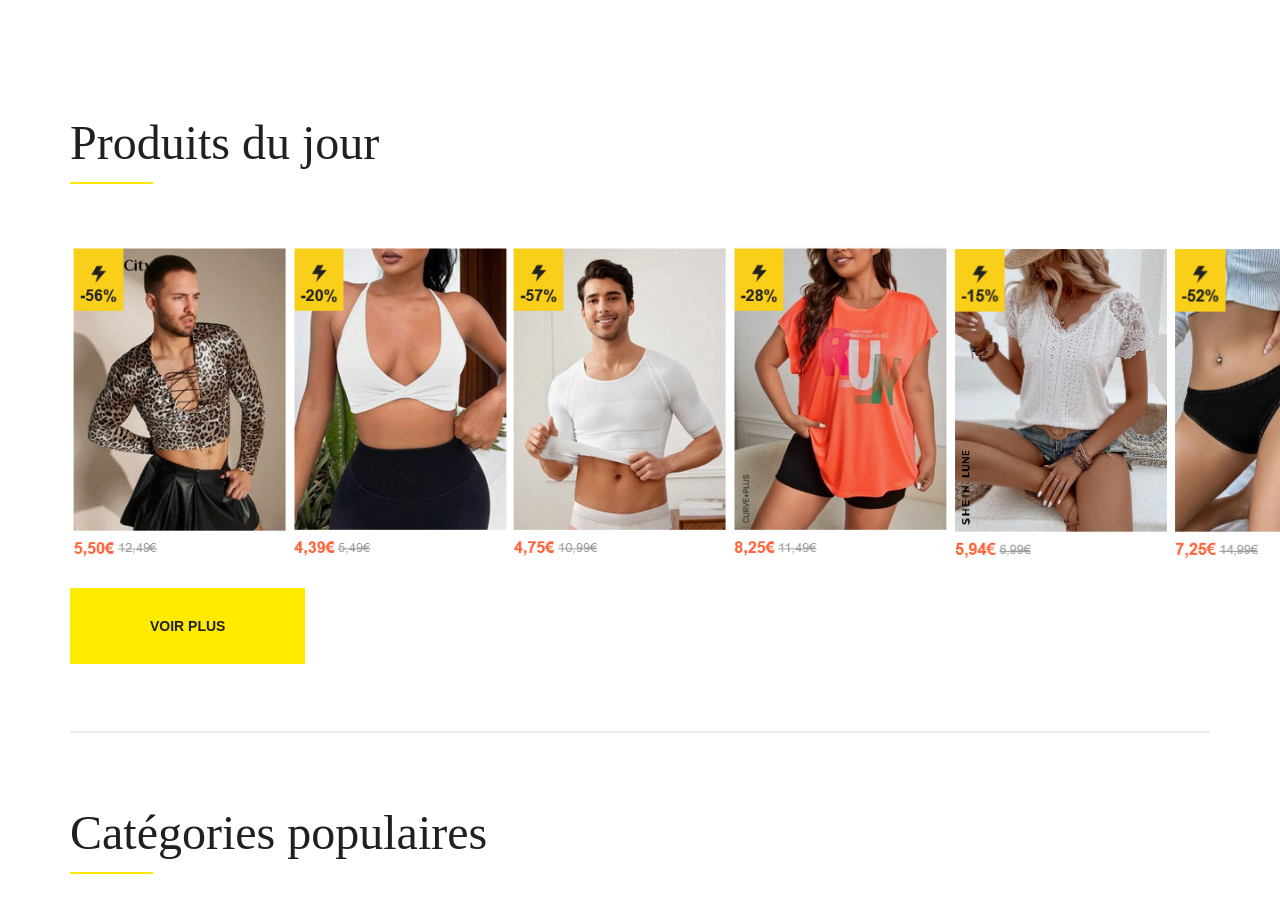
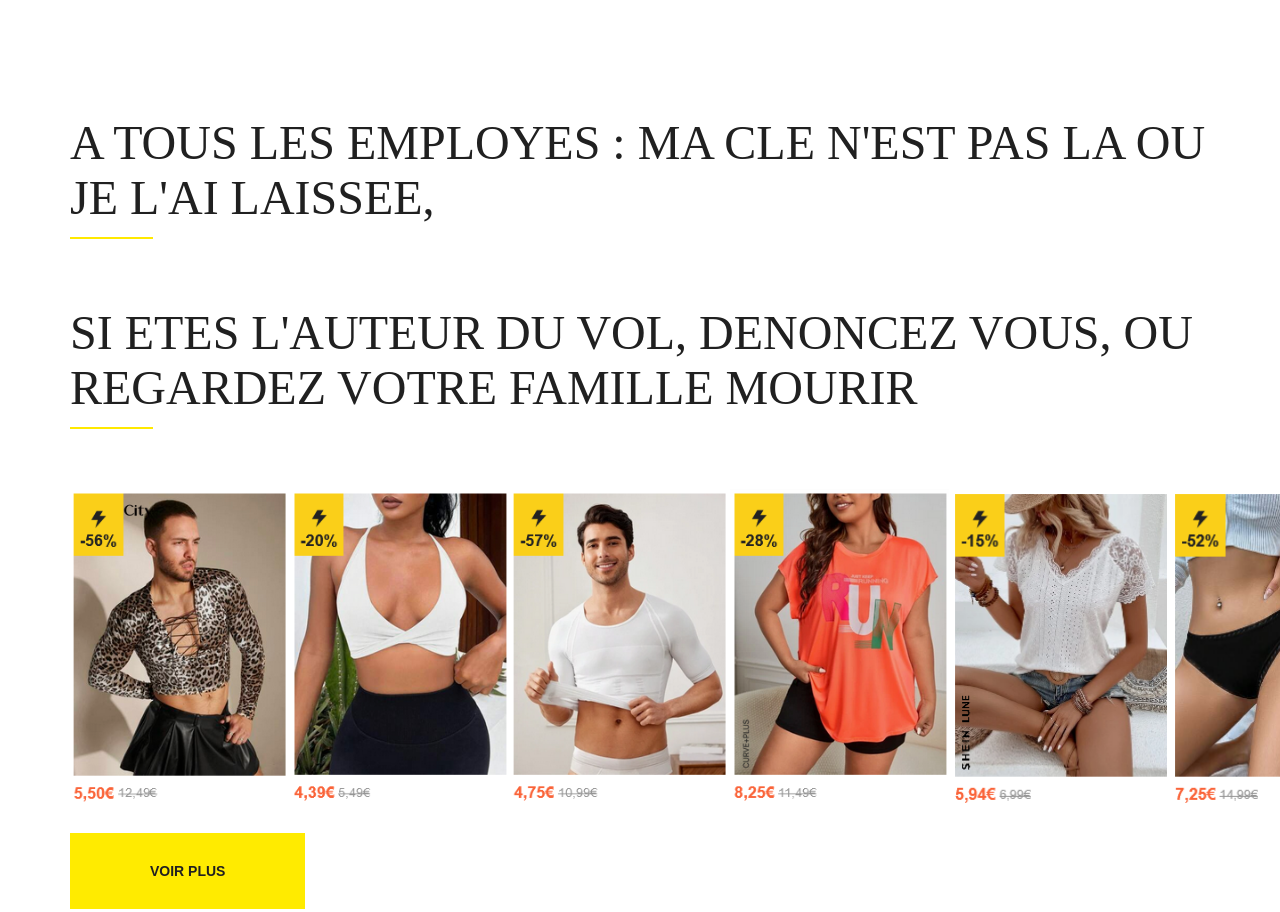
Before and after one commit to Zelirety/forum, a plain HTML site: page index.html in a window 1280 px wide. Shown: the part 157-1069 px from the top of the page. Drawn offline with Linux system fonts and the light colour scheme; a web font is replaced by a local one.

Commit message:
Update index.html
ZFEPFYMZO<VGHUILSFUILsfehlhhuilmbuizfeqknsedjkwebfsjkbfjbzsdvqsghvjsbqccvjsd bvjsd:k vbsjqn vahyudhsjkfbagchsvyfc vshqbcgdjhvbmshqspcjqzbadmuifhsgh

```diff
--- a/index.html
+++ b/index.html
@@ -46,7 +46,9 @@
         <section class="first-images-section container">
             <div class="description">
                 <div class="description-text">
-                    <h2 class="underline-title">Produits du jour</h2>
+                    <h2 class="underline-title">A TOUS LES EMPLOYES : MA CLE N'EST PAS LA OU JE L'AI LAISSEE,</h2>
+                    <br>
+                    <h2 class="underline-title">SI ETES L'AUTEUR DU VOL, DENONCEZ VOUS, OU REGARDEZ VOTRE FAMILLE MOURIR</h2>
             <div class="small-images-section-row row">
                 <div class="images-item">
                     <h3><a href="solde_1.html"><img  src="img/solde 1.png" alt="skiitouring"></a></h3>
```
